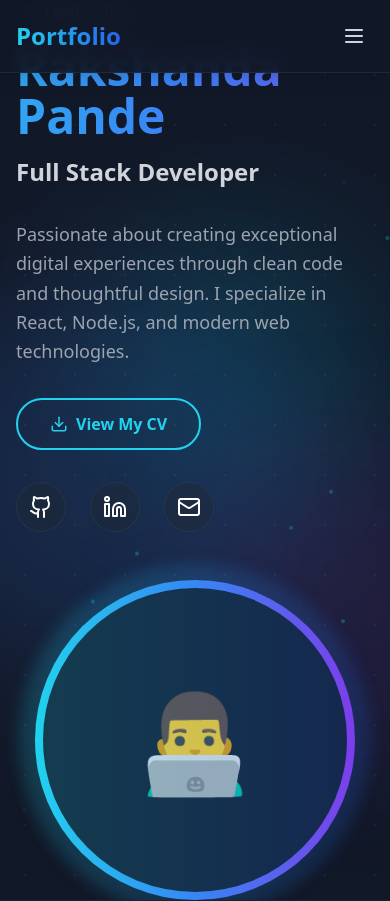
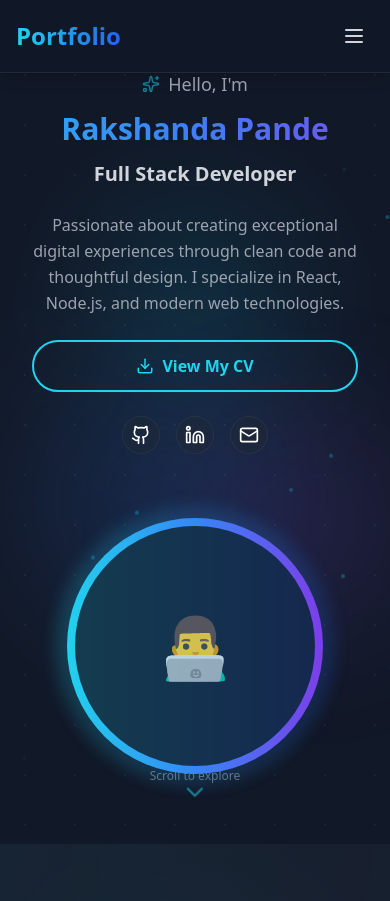
Before and after one commit to Rakshanda-Pande/Rakshanda_Pande_Portfolio_Frontend, a React (Vite) app: page / in a window 390 px wide. Shown: the top 901 px of the page. Built offline with nearby package versions, Linux system fonts and the light colour scheme.

Commit message:
[Update] Responsive UI changes

```diff
--- a/src/components/Home.js
+++ b/src/components/Home.js
@@ -33,12 +33,12 @@ const Hero = () => {
     }, []);
 
     return (
-        <section className="min-h-screen flex items-center justify-center relative overflow-hidden">
+        <section className="min-h-screen flex items-center justify-center relative overflow-hidden px-4 py-8 sm:py-12">
             {/* Enhanced Animated Background */}
             <div className="absolute inset-0">
-                <div className="absolute top-1/4 left-1/4 w-72 h-72 bg-cyan-500/15 rounded-full blur-3xl animate-float" style={{ transform: `translate(${mousePosition.x}px, ${mousePosition.y}px)` }}></div>
-                <div className="absolute bottom-1/4 right-1/4 w-96 h-96 bg-blue-500/15 rounded-full blur-3xl animate-float-delayed" style={{ transform: `translate(${-mousePosition.x}px, ${-mousePosition.y}px)` }}></div>
-                <div className="absolute top-1/2 left-1/2 transform -translate-x-1/2 -translate-y-1/2 w-80 h-80 bg-purple-500/10 rounded-full blur-3xl animate-float-slow" style={{ transform: `translate(${mousePosition.x * 0.5}px, ${mousePosition.y * 0.5}px)` }}></div>
+                <div className="absolute top-1/4 left-1/4 w-48 h-48 sm:w-72 sm:h-72 bg-cyan-500/15 rounded-full blur-3xl animate-float" style={{ transform: `translate(${mousePosition.x}px, ${mousePosition.y}px)` }}></div>
+                <div className="absolute bottom-1/4 right-1/4 w-64 h-64 sm:w-96 sm:h-96 bg-blue-500/15 rounded-full blur-3xl animate-float-delayed" style={{ transform: `translate(${-mousePosition.x}px, ${-mousePosition.y}px)` }}></div>
+                <div className="absolute top-1/2 left-1/2 transform -translate-x-1/2 -translate-y-1/2 w-56 h-56 sm:w-80 sm:h-80 bg-purple-500/10 rounded-full blur-3xl animate-float-slow" style={{ transform: `translate(${mousePosition.x * 0.5}px, ${mousePosition.y * 0.5}px)` }}></div>
 
                 {/* Floating particles */}
                 <div className="absolute inset-0">
@@ -68,72 +68,82 @@ const Hero = () => {
                 ></div>
             </div>
 
-            <div className="max-w-7xl mx-auto px-4 sm:px-6 lg:px-8 relative z-10">
-                <div className="grid lg:grid-cols-2 gap-12 items-center">
-                    <div className={`space-y-8 transition-all duration-1000 ${isLoaded ? "translate-x-0 opacity-100" : "-translate-x-20 opacity-0"}`}>
-                        <div className="space-y-4">
-                            <div className="flex items-center gap-2 mb-4">
-                                <Sparkles className="text-cyan-400 animate-pulse" size={20} />
-                                <h2 className="text-xl text-gray-400 font-medium animate-fade-in">Hello, I'm</h2>
+            <div className="max-w-7xl mx-auto px-4 sm:px-6 lg:px-8 relative z-10 w-full">
+                <div className="grid lg:grid-cols-2 gap-8 sm:gap-12 items-center">
+                    <div className={`space-y-6 sm:space-y-8 text-center lg:text-left transition-all duration-1000 ${isLoaded ? "translate-x-0 opacity-100" : "-translate-x-20 opacity-0"}`}>
+                        <div className="space-y-3 sm:space-y-4">
+                            <div className="flex items-center justify-center lg:justify-start gap-2 mb-3 sm:mb-4">
+                                <Sparkles className="text-cyan-400 animate-pulse" size={18} />
+                                <h2 className="text-lg sm:text-xl text-gray-400 font-medium animate-fade-in">Hello, I'm</h2>
                             </div>
 
-                            <h1 className="text-5xl lg:text-6xl font-bold bg-gradient-to-r from-cyan-400 via-blue-500 to-purple-600 bg-clip-text text-transparent animate-gradient-text">Rakshanda Pande</h1>
+                            {/* Responsive name with proper breakpoints */}
+                            <h1 className="text-3xl sm:text-4xl md:text-5xl lg:text-6xl font-bold bg-gradient-to-r from-cyan-400 via-blue-500 to-purple-600 bg-clip-text text-transparent animate-gradient-text leading-tight">
+                                Rakshanda Pande
+                            </h1>
 
-                            <h3 className="text-2xl lg:text-3xl text-gray-300 font-semibold">Full Stack Developer</h3>
+                            <h3 className="text-xl sm:text-2xl lg:text-3xl text-gray-300 font-semibold">Full Stack Developer</h3>
                         </div>
 
-                        <p className="text-lg text-gray-400 leading-relaxed max-w-2xl animate-fade-in-up">Passionate about creating exceptional digital experiences through clean code and thoughtful design. I specialize in React, Node.js, and modern web technologies.</p>
+                        <p className="text-base sm:text-lg text-gray-400 leading-relaxed max-w-2xl mx-auto lg:mx-0 animate-fade-in-up">
+                            Passionate about creating exceptional digital experiences through clean code and thoughtful design. I specialize in React, Node.js, and modern web technologies.
+                        </p>
 
-                        <div className="flex flex-wrap gap-4 animate-fade-in-up" style={{ animationDelay: "0.3s" }}>
-                            <button onClick={handleDownloadCV} className="group border-2 border-cyan-400 text-cyan-400 hover:bg-cyan-400 hover:text-gray-900 px-8 py-3 rounded-full font-semibold transition-all duration-300 transform hover:scale-105 hover:shadow-lg hover:shadow-cyan-500/25 relative overflow-hidden">
+                        <div className="flex flex-col sm:flex-row gap-4 justify-center lg:justify-start animate-fade-in-up" style={{ animationDelay: "0.3s" }}>
+                            <button
+                                onClick={handleDownloadCV}
+                                className="group border-2 border-cyan-400 text-cyan-400 hover:bg-cyan-400 hover:text-gray-900 px-6 sm:px-8 py-3 rounded-full font-semibold transition-all duration-300 transform hover:scale-105 hover:shadow-lg hover:shadow-cyan-500/25 relative overflow-hidden w-full sm:w-auto"
+                            >
                                 <span className="absolute inset-0 bg-gradient-to-r from-cyan-400 to-blue-500 opacity-0 group-hover:opacity-100 transition-opacity duration-300"></span>
-                                <span className="relative flex items-center gap-2">
+                                <span className="relative flex items-center justify-center gap-2">
                                     <Download size={18} className="group-hover:animate-bounce" />
                                     View My CV
                                 </span>
                             </button>
-
-                            {/* <button className="bg-gradient-to-r from-cyan-500 to-blue-600 hover:from-cyan-600 hover:to-blue-700 text-white px-8 py-3 rounded-full font-semibold transition-all duration-300 transform hover:scale-105 shadow-lg hover:shadow-cyan-500/25 relative overflow-hidden group">
-                                <span className="absolute inset-0 bg-white/20 transform scale-x-0 group-hover:scale-x-100 transition-transform duration-300 origin-left"></span>
-                                <span className="relative">View My Work</span>
-                            </button> */}
                         </div>
 
-                        <div className="flex space-x-6 animate-fade-in-up" style={{ animationDelay: "0.5s" }}>
+                        <div className="flex justify-center lg:justify-start space-x-4 sm:space-x-6 animate-fade-in-up" style={{ animationDelay: "0.5s" }}>
                             {[
                                 { icon: Github, name: "GitHub", href: "https://github.com/Rakshanda-Pande", color: "hover:bg-gray-700" },
                                 { icon: Linkedin, name: "LinkedIn", href: "https://www.linkedin.com/in/rakshanda-pande-2b836616a/", color: "hover:bg-blue-600" },
                                 { icon: Mail, name: "Email", href: "https://mail.google.com/mail/?view=cm&to=rakshandapande2107@gmail.com", color: "hover:bg-red-500" },
                             ].map(({ icon: Icon, href, name, color }, index) => (
-                                <a key={index} href={href} target="_blank" rel="noopener noreferrer" className={`group p-3 bg-gray-800/50 backdrop-blur-sm ${color} rounded-full transition-all duration-300 transform hover:scale-110 hover:shadow-lg hover:shadow-cyan-500/25 border border-gray-700/50 hover:border-cyan-400/50`} title={name}>
-                                    <Icon size={24} className="group-hover:animate-pulse" />
+                                <a
+                                    key={index}
+                                    href={href}
+                                    target="_blank"
+                                    rel="noopener noreferrer"
+                                    className={`group p-2 sm:p-3 bg-gray-800/50 backdrop-blur-sm ${color} rounded-full transition-all duration-300 transform hover:scale-110 hover:shadow-lg hover:shadow-cyan-500/25 border border-gray-700/50 hover:border-cyan-400/50`}
+                                    title={name}
+                                >
+                                    <Icon size={20} className="sm:w-6 sm:h-6 group-hover:animate-pulse" />
                                 </a>
                             ))}
                         </div>
                     </div>
 
-                    <div className={`flex justify-center lg:justify-end transition-all duration-1000 delay-300 ${isLoaded ? "translate-x-0 opacity-100" : "translate-x-20 opacity-0"}`}>
+                    <div className={`flex justify-center mt-8 lg:mt-0 lg:justify-end transition-all duration-1000 delay-300 ${isLoaded ? "translate-x-0 opacity-100" : "translate-x-20 opacity-0"}`}>
                         <div className="relative">
-                            <div className="w-80 h-80 bg-gradient-to-r from-cyan-400 via-blue-500 to-purple-600 rounded-full p-2">
+                            <div className="w-64 h-64 sm:w-72 sm:h-72 lg:w-80 lg:h-80 bg-gradient-to-r from-cyan-400 via-blue-500 to-purple-600 rounded-full p-2">
                                 <div className="w-full h-full bg-gray-900 rounded-full flex items-center justify-center">
-                                    <div className="text-8xl">👨‍💻</div>
+                                    <div className="text-6xl sm:text-7xl lg:text-8xl">👨‍💻</div>
                                     {/* Uncomment when image is available */}
                                     {/* <img className="h-[100%] w-[100%] rounded-full object-cover" src="RP_Photo.jpg" alt="Rakshanda Pande" /> */}
                                 </div>
                             </div>
 
                             {/* Static glow effect */}
-                            <div className="absolute -inset-4 bg-gradient-to-r from-cyan-400 to-blue-600 rounded-full blur opacity-20"></div>
+                            <div className="absolute -inset-3 sm:-inset-4 bg-gradient-to-r from-cyan-400 to-blue-600 rounded-full blur opacity-20"></div>
                         </div>
                     </div>
                 </div>
             </div>
 
             {/* Enhanced scroll indicator */}
-            <div className="absolute bottom-8 left-1/2 transform -translate-x-1/2 flex flex-col items-center gap-2">
-                <div className="text-sm text-gray-500 animate-fade-in">Scroll to explore</div>
-                <div onClick={() => document.getElementById("about").scrollIntoView({ behavior: "smooth" })} className="cursor-pointer animate-bounce-custom">
-                    <ChevronDown size={32} className="text-cyan-400 animate-pulse" />
+            <div className="absolute bottom-6 sm:bottom-8 left-1/2 transform -translate-x-1/2 flex flex-col items-center gap-2">
+                <div className="text-xs sm:text-sm text-gray-500 animate-fade-in">Scroll to explore</div>
+                <div onClick={() => document.getElementById("about")?.scrollIntoView({ behavior: "smooth" })} className="cursor-pointer animate-bounce-custom">
+                    <ChevronDown size={28} className="sm:w-8 sm:h-8 text-cyan-400 animate-pulse" />
                 </div>
             </div>
 
@@ -280,6 +290,13 @@ const Hero = () => {
                 .animate-fade-in-up {
                     animation: fade-in-up 1s ease-out;
                 }
+
+                /* Ensure text doesn't break poorly on small screens */
+                @media (max-width: 480px) {
+                    .break-words {
+                        word-break: break-word;
+                    }
+                }
             `}</style>
         </section>
     );
```
Also changed, not shown: src/components/Contacts.js (+81 -69 lines).
